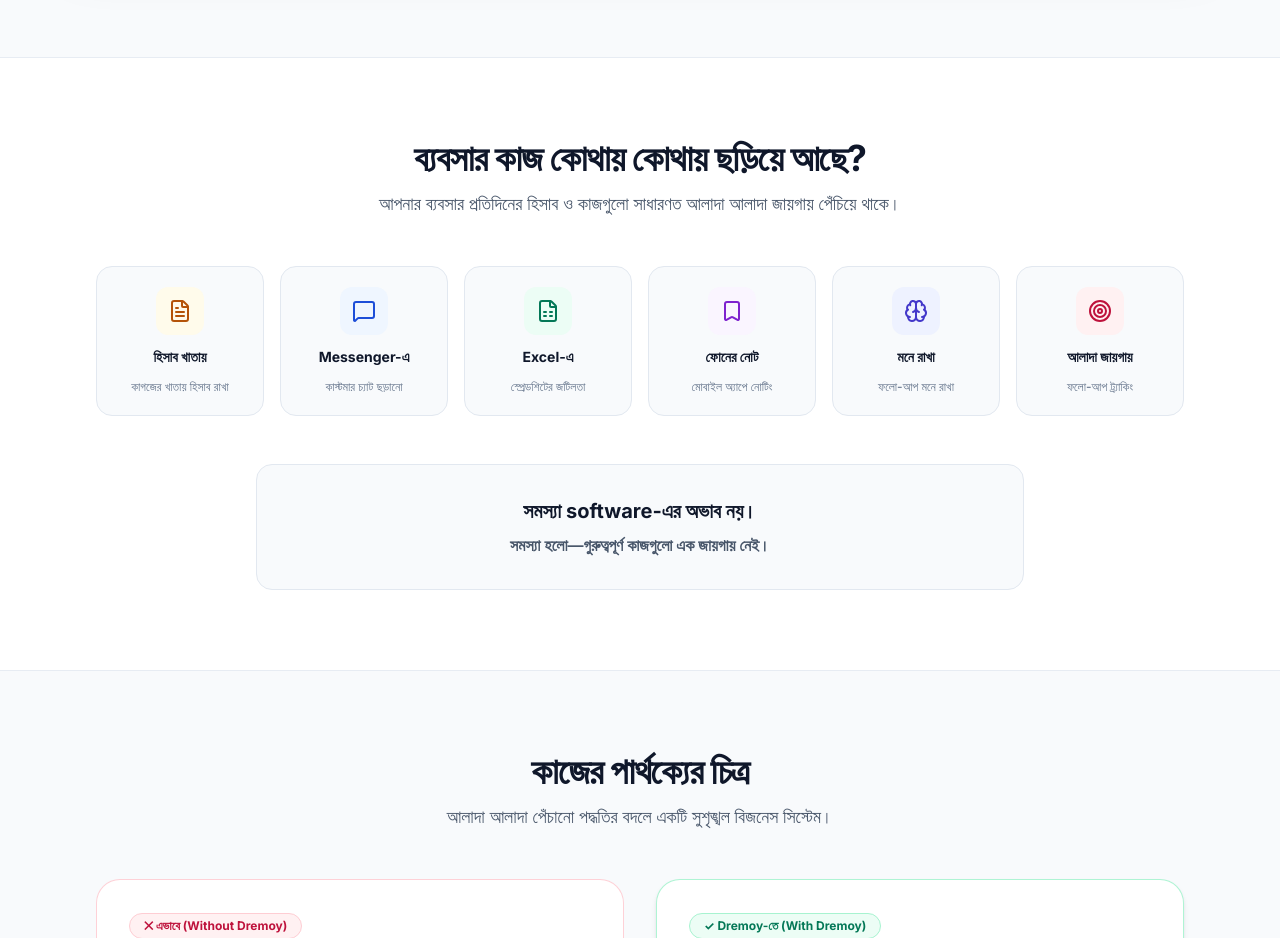
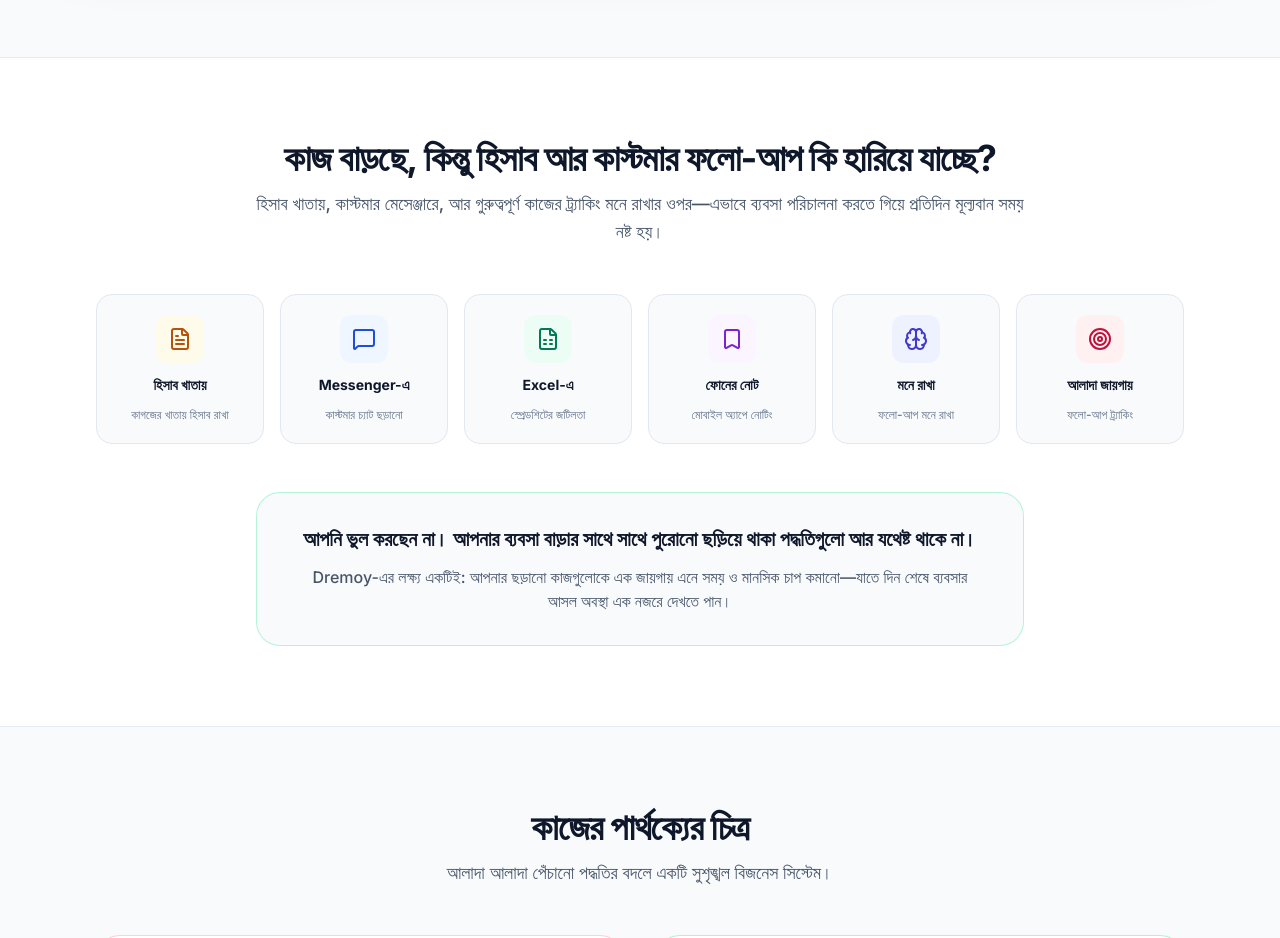
Before and after one commit to fuwaraahmed-pixel/90day-income-planner, a React (Vite) app: page / in a window 1280 px wide. Shown: the part 1140-2078 px from the top of the page. Built offline with nearby package versions, Linux system fonts and the light colour scheme; no server answers; a web font is replaced by a local one.

Commit message:
refactor: Enhance problem section copy with highly engaging business value messaging

```diff
--- a/src/components/LandingPage.jsx
+++ b/src/components/LandingPage.jsx
@@ -311,10 +311,10 @@ export default function LandingPage({ onNavigateToAuth }) {
 
           <div className="text-center space-y-3 max-w-3xl mx-auto">
             <h2 className="text-2xl sm:text-4xl font-extrabold text-slate-900 tracking-tight">
-              ব্যবসার কাজ কোথায় কোথায় ছড়িয়ে আছে?
+              কাজ বাড়ছে, কিন্তু হিসাব আর কাস্টমার ফলো-আপ কি হারিয়ে যাচ্ছে?
             </h2>
             <p className="text-base sm:text-lg text-slate-600 font-medium">
-              আপনার ব্যবসার প্রতিদিনের হিসাব ও কাজগুলো সাধারণত আলাদা আলাদা জায়গায় পেঁচিয়ে থাকে।
+              হিসাব খাতায়, কাস্টমার মেসেঞ্জারে, আর গুরুত্বপূর্ণ কাজের ট্র্যাকিং মনে রাখার ওপর—এভাবে ব্যবসা পরিচালনা করতে গিয়ে প্রতিদিন মূল্যবান সময় নষ্ট হয়।
             </p>
           </div>
 
@@ -369,12 +369,12 @@ export default function LandingPage({ onNavigateToAuth }) {
           </div>
 
           {/* Empathetic Conclusion Box */}
-          <div className="bg-slate-50 border border-slate-200 rounded-2xl p-6 sm:p-8 text-center max-w-3xl mx-auto space-y-2">
+          <div className="bg-[#F8FAFC] border border-emerald-200/80 rounded-3xl p-6 sm:p-8 text-center max-w-3xl mx-auto space-y-3 shadow-2xs">
             <h3 className="text-lg sm:text-xl font-bold text-slate-900">
-              সমস্যা software-এর অভাব নয়।
+              আপনি ভুল করছেন না। আপনার ব্যবসা বাড়ার সাথে সাথে পুরোনো ছড়িয়ে থাকা পদ্ধতিগুলো আর যথেষ্ট থাকে না।
             </h3>
-            <p className="text-base text-slate-600 font-semibold">
-              সমস্যা হলো—গুরুত্বপূর্ণ কাজগুলো এক জায়গায় নেই।
+            <p className="text-sm sm:text-base text-slate-600 font-medium max-w-2xl mx-auto">
+              Dremoy-এর লক্ষ্য একটিই: আপনার ছড়ানো কাজগুলোকে এক জায়গায় এনে সময় ও মানসিক চাপ কমানো—যাতে দিন শেষে ব্যবসার আসল অবস্থা এক নজরে দেখতে পান।
             </p>
           </div>
 
```
